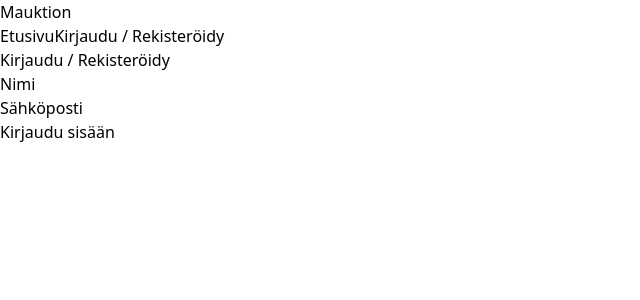
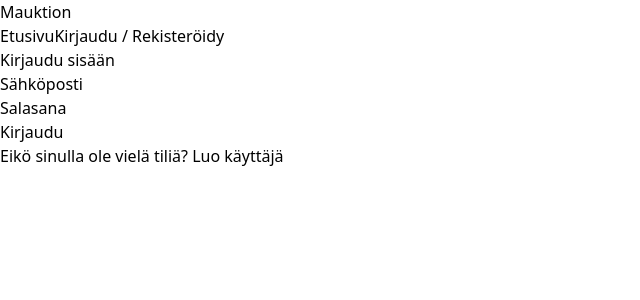
Before and after one commit to ossir1/mauktion-next, a Next.js app: page /login in a window 1280 px wide. Shown: the top 300 px of the page, without its empty margins (0-640 px from the left). Built offline with nearby package versions, Linux system fonts and the light colour scheme.

Commit message:
Update login.tsx

```diff
--- a/pages/login.tsx
+++ b/pages/login.tsx
@@ -1,85 +1,66 @@
-import { useState, useEffect } from 'react'
+import { useState } from 'react'
 import { useRouter } from 'next/router'
 
-export default function Login() {
+export default function LoginPage() {
   const router = useRouter()
-  const [name, setName] = useState('')
-  const [email, setEmail] = useState('')
+  const [form, setForm] = useState({ email: '', password: '' })
   const [error, setError] = useState('')
-  const [alreadyLoggedIn, setAlreadyLoggedIn] = useState(false)
 
-  useEffect(() => {
-    const existing = localStorage.getItem('mauktion-user')
-    if (existing) {
-      setAlreadyLoggedIn(true)
-    }
-  }, [])
+  const handleChange = (e: React.ChangeEvent<HTMLInputElement>) => {
+    const { name, value } = e.target
+    setForm((prev) => ({ ...prev, [name]: value }))
+  }
 
-  const handleSubmit = (e: React.FormEvent) => {
+  const handleLogin = (e: React.FormEvent) => {
     e.preventDefault()
+    const users = localStorage.getItem('mauktion-users')
+    if (!users) return setError('Ei käyttäjiä rekisteröitynä.')
 
-    if (!name || !email) {
-      setError('Nimi ja sähköposti vaaditaan')
-      return
-    }
+    const parsed = JSON.parse(users)
+    const user = parsed.find((u: any) => u.email === form.email && u.password === form.password)
+    if (!user) return setError('Virheellinen sähköposti tai salasana.')
 
-    const user = { name, email }
     localStorage.setItem('mauktion-user', JSON.stringify(user))
     router.push('/')
   }
 
-  const handleLogout = () => {
-    localStorage.removeItem('mauktion-user')
-    window.location.reload()
-  }
-
   return (
     <main className="p-6 max-w-md mx-auto">
-      <h1 className="text-2xl font-bold mb-4">Kirjaudu / Rekisteröidy</h1>
-
-      {alreadyLoggedIn ? (
+      <h1 className="text-2xl font-bold mb-4">Kirjaudu sisään</h1>
+      <form onSubmit={handleLogin} className="space-y-4">
         <div>
-          <p className="mb-4 text-green-700">Olet jo kirjautunut sisään.</p>
-          <button
-            onClick={handleLogout}
-            className="bg-red-600 text-white px-4 py-2 rounded"
-          >
-            Kirjaudu ulos
-          </button>
+          <label className="block font-medium">Sähköposti</label>
+          <input
+            type="email"
+            name="email"
+            value={form.email}
+            onChange={handleChange}
+            required
+            className="w-full border p-2 rounded"
+          />
         </div>
-      ) : (
-        <form onSubmit={handleSubmit} className="space-y-4">
-          {error && <p className="text-red-600">{error}</p>}
-
-          <div>
-            <label className="block font-medium">Nimi</label>
-            <input
-              className="w-full border p-2 rounded"
-              value={name}
-              onChange={(e) => setName(e.target.value)}
-              required
-            />
-          </div>
-
-          <div>
-            <label className="block font-medium">Sähköposti</label>
-            <input
-              className="w-full border p-2 rounded"
-              value={email}
-              onChange={(e) => setEmail(e.target.value)}
-              type="email"
-              required
-            />
-          </div>
-
-          <button
-            type="submit"
-            className="bg-blue-600 text-white px-4 py-2 rounded"
-          >
-            Kirjaudu sisään
-          </button>
-        </form>
-      )}
+        <div>
+          <label className="block font-medium">Salasana</label>
+          <input
+            type="password"
+            name="password"
+            value={form.password}
+            onChange={handleChange}
+            required
+            className="w-full border p-2 rounded"
+          />
+        </div>
+        {error && <p className="text-red-600 text-sm">{error}</p>}
+        <button type="submit" className="bg-blue-600 text-white px-4 py-2 rounded">
+          Kirjaudu
+        </button>
+      </form>
+      <p className="mt-4 text-sm">
+        Eikö sinulla ole vielä tiliä?{' '}
+        <a href="/register" className="text-blue-600 underline">
+          Luo käyttäjä
+        </a>
+      </p>
     </main>
   )
 }
```
